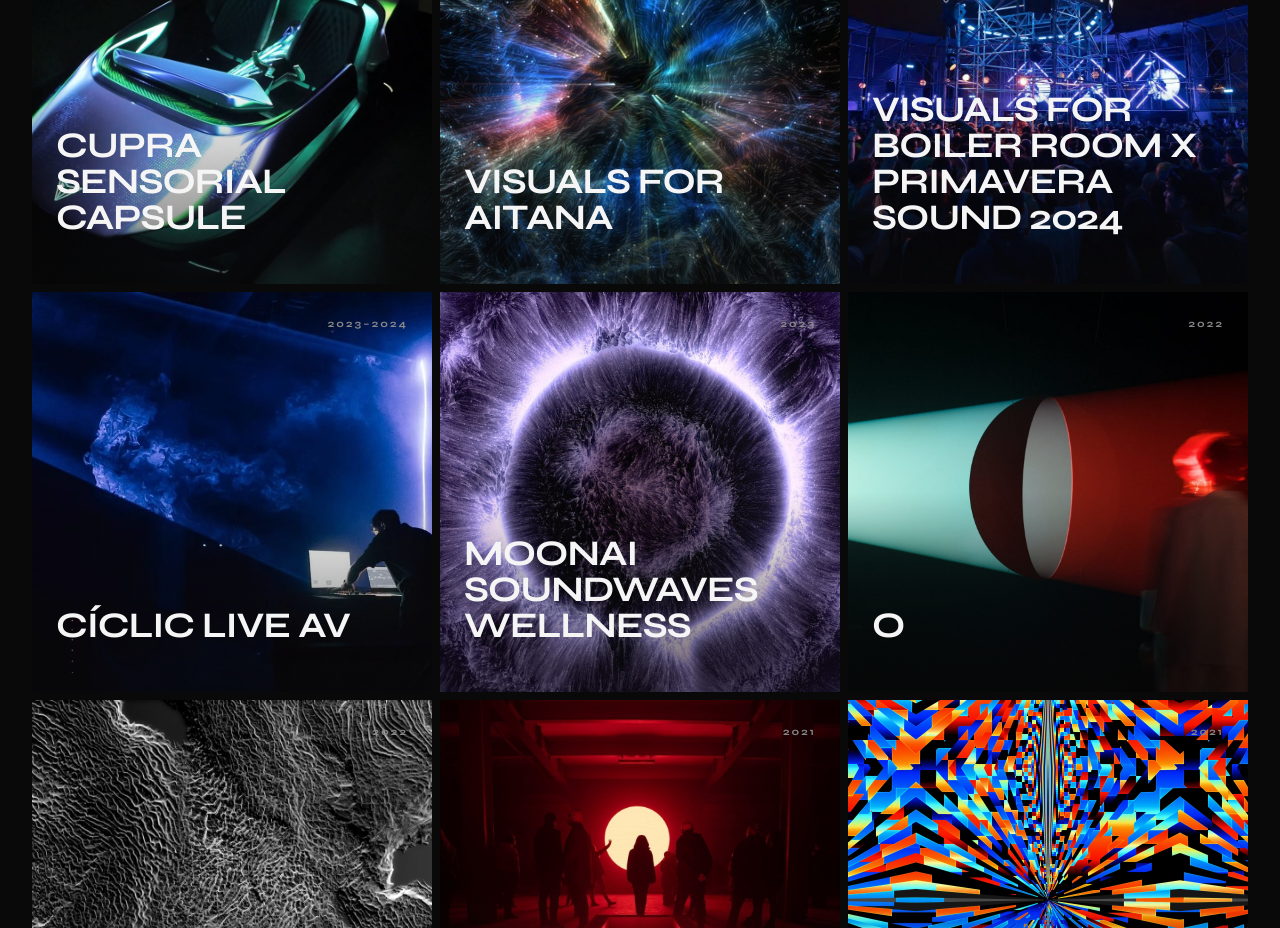
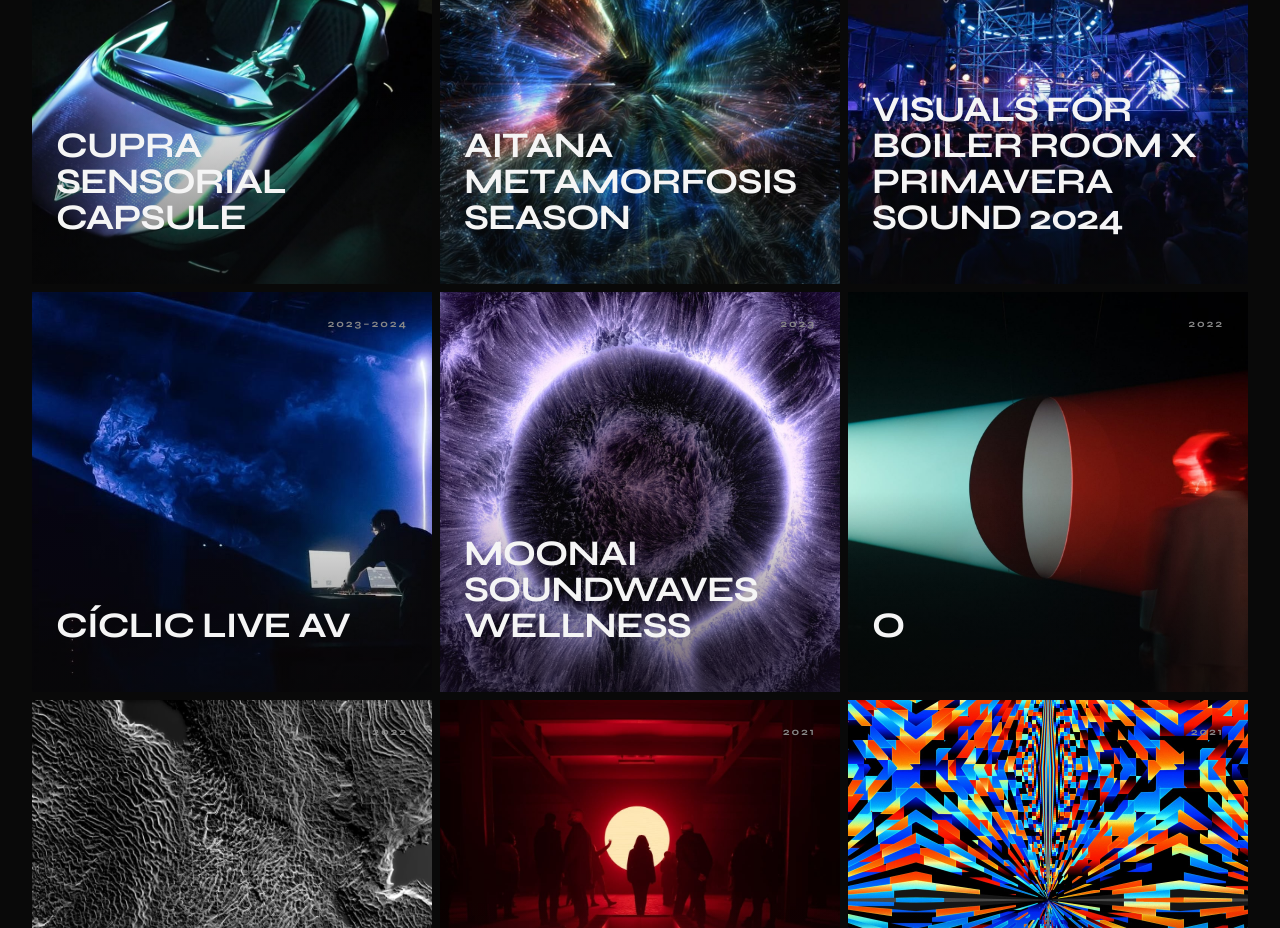
Before and after one commit to ferranbelmon/creative-portfolio, a Next.js app: page / in a window 1280 px wide. Shown: the part 1580-2508 px from the top of the page. Built offline with nearby package versions, Linux system fonts and the light colour scheme.

Commit message:
Rename Aitana project title and restore client to Vampire.
Co-authored-by: Ferran Belmon <ferranbelmon@users.noreply.github.com>

```diff
--- a/content/projects.ts
+++ b/content/projects.ts
@@ -277,9 +277,9 @@ export const projects: Project[] = [
   {
     id: "018",
     slug: "visuals-for-aitana",
-    title: "Visuals For Aitana",
+    title: "Aitana Metamorfosis Season",
     year: "May 2025",
-    client: "Vampire / Metamorfosis Season",
+    client: "Vampire",
     category: "estudio-encargos",
     thumbnail: "/images/projects/018-visuals-for-aitana/thumbnail.jpg",
     images: [
```
